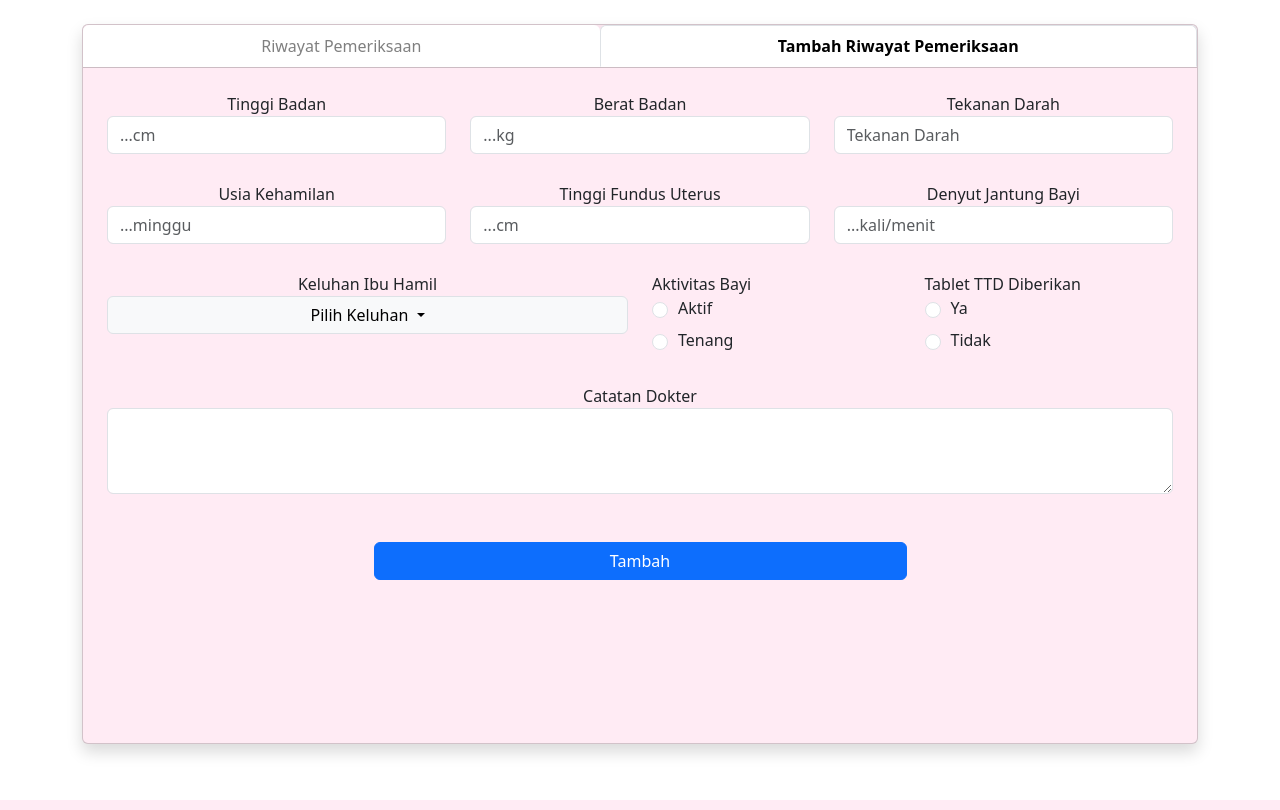
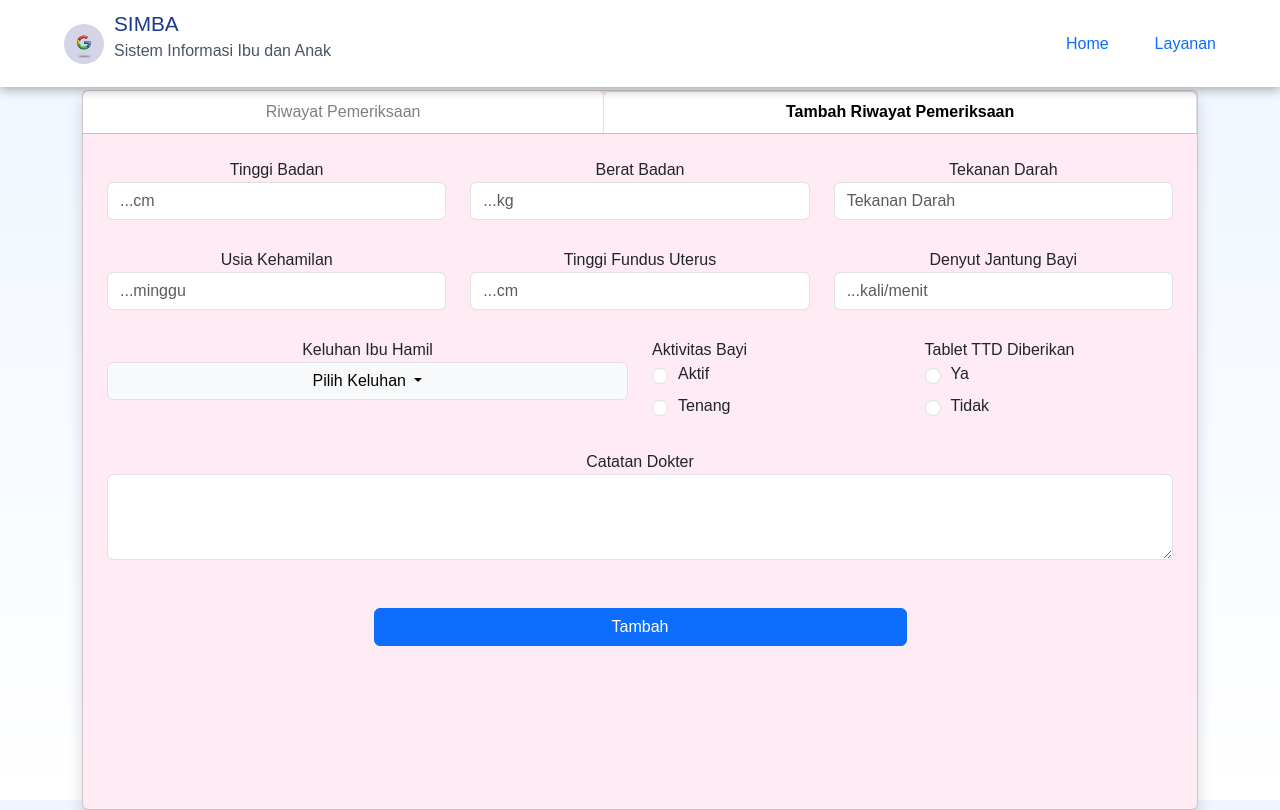
Before and after one commit to anndyatr7/SIMBA, a PHP site: page /frontend/admin-tambah.php in a window 1280 px wide. Run offline with PHP 8.4, Linux system fonts and the light colour scheme.

Commit message:
tambah navbar di admin lagi

```diff
--- a/frontend/admin-tambah.php
+++ b/frontend/admin-tambah.php
@@ -6,6 +6,9 @@
     <link href="https://cdn.jsdelivr.net/npm/bootstrap@5.3.8/dist/css/bootstrap.min.css" rel="stylesheet" integrity="sha384-sRIl4kxILFvY47J16cr9ZwB07vP4J8+LH7qKQnuqkuIAvNWLzeN8tE5YBujZqJLB" crossorigin="anonymous">
     <title>Tambah Riwayat</title>
     <style>
+        body{
+            margin-top: 90px;
+        }
         .card-header {
             padding: 0 !important;
         }
@@ -31,8 +34,26 @@
             margin-bottom: 25px;
         }
     </style>
+    <link rel="stylesheet" href="styling/buatindex.css?v<?php echo time();?>" >
 </head>
 <body>
+    <!-- NavBar Start -->
+    <nav class="navbar">
+        <div class="nav-left">
+            <img src="../img/logo.jpg" alt="ini logo" class="logo">
+            <div class="Judul">
+                <a href="#" class="simba">SIMBA</a>
+                <p>Sistem Informasi Ibu dan Anak</p>
+            </div>
+        </div>
+
+        <div class="nav-right">
+            <a href="#home">Home</a>
+            <a href="#layanan">Layanan</a>
+        </div>
+    </nav>
+    <!-- NavBar End -->
+
     <div class="container mt-4 mb-4">
         <div class="card text-center mx-auto shadow rounded" style="width: 100%">
             <div class="card-header p-0">
```
Also changed, not shown: frontend/admin-riwayat.php (+21 -0 lines).
